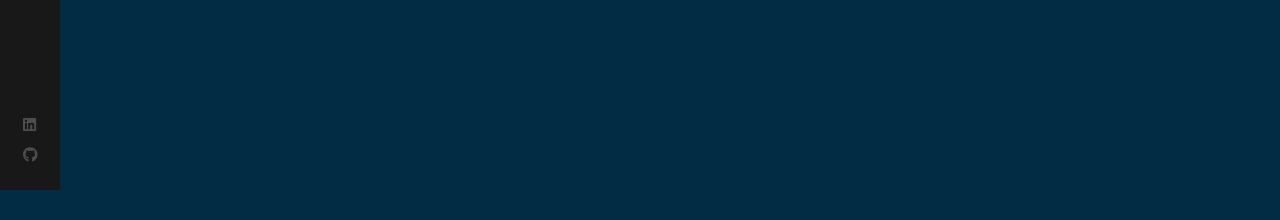
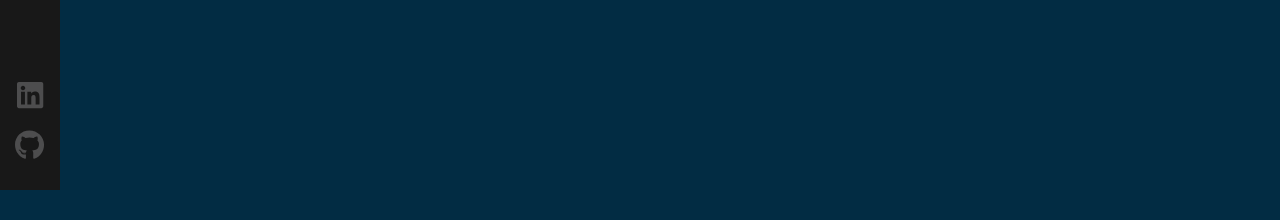
Before and after one commit to Glennix27/react-portfolio, a React (Create React App) app: page /about in a window 1280 px wide. Shown: the part 610-830 px from the top of the page. Built offline with nearby package versions, Linux system fonts and the light colour scheme; the HTML template or start-up script is replaced by a standard one.

Commit message:
added letter effect for about page

```diff
--- a/src/components/About/index.js
+++ b/src/components/About/index.js
@@ -1,4 +1,4 @@
-import { useState } from 'react'
+import { useState, useEffect } from 'react'
 import {
   faLaravel,
   faCss3,
@@ -13,14 +13,17 @@ import { Link } from 'react-router-dom'
 import './index.scss'
 
 const About = () => {
-  const [letterClass] = useState('text-animate')
+  const [letterClass, setLetterClass] = useState('text-animate')
 
-  // useEffect(() => {
-  //   const timer = setTimeout(() => {
-  //     setLetterClass('text-animate-hover')
-  //   }, 3000)
-  //   return setTimeout(timer);
-  // }, [])
+  useEffect(() => {
+    const timer = setTimeout(() => {
+      setLetterClass('text-animate-hover')
+    }, 3000)
+
+    return () => {
+      clearTimeout(timer)
+    }
+  })
 
   return (
     <>
--- a/src/components/Sidebar/index.scss
+++ b/src/components/Sidebar/index.scss
@@ -109,9 +109,9 @@
 
     li {
       a {
-        padding: 7px 0;
+        padding: 10px 0;
         display: block;
-        font-size: 15px;
+        font-size: 30px;
         line-height: 16px;
         color: #4d4d4e;
       }
```
